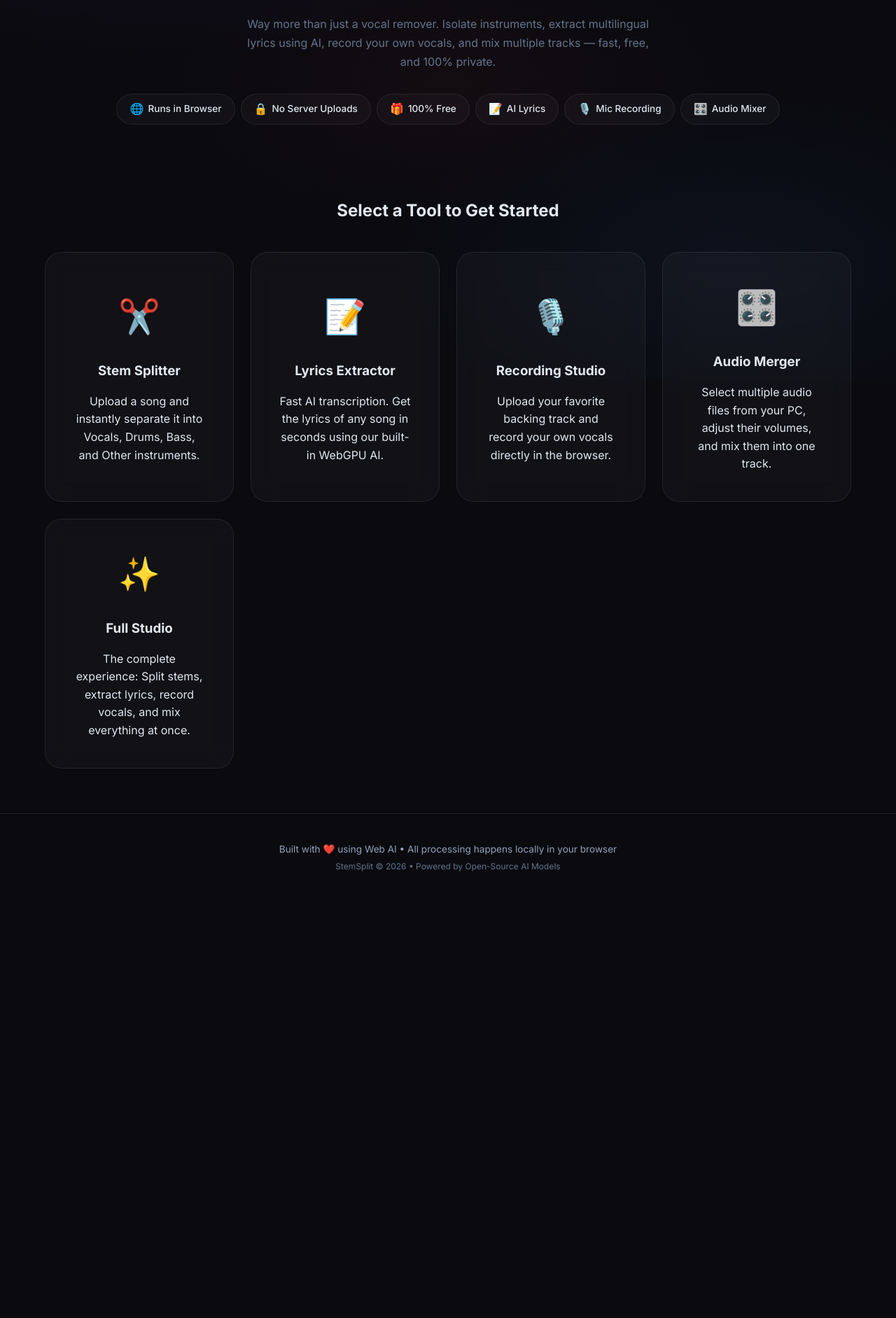
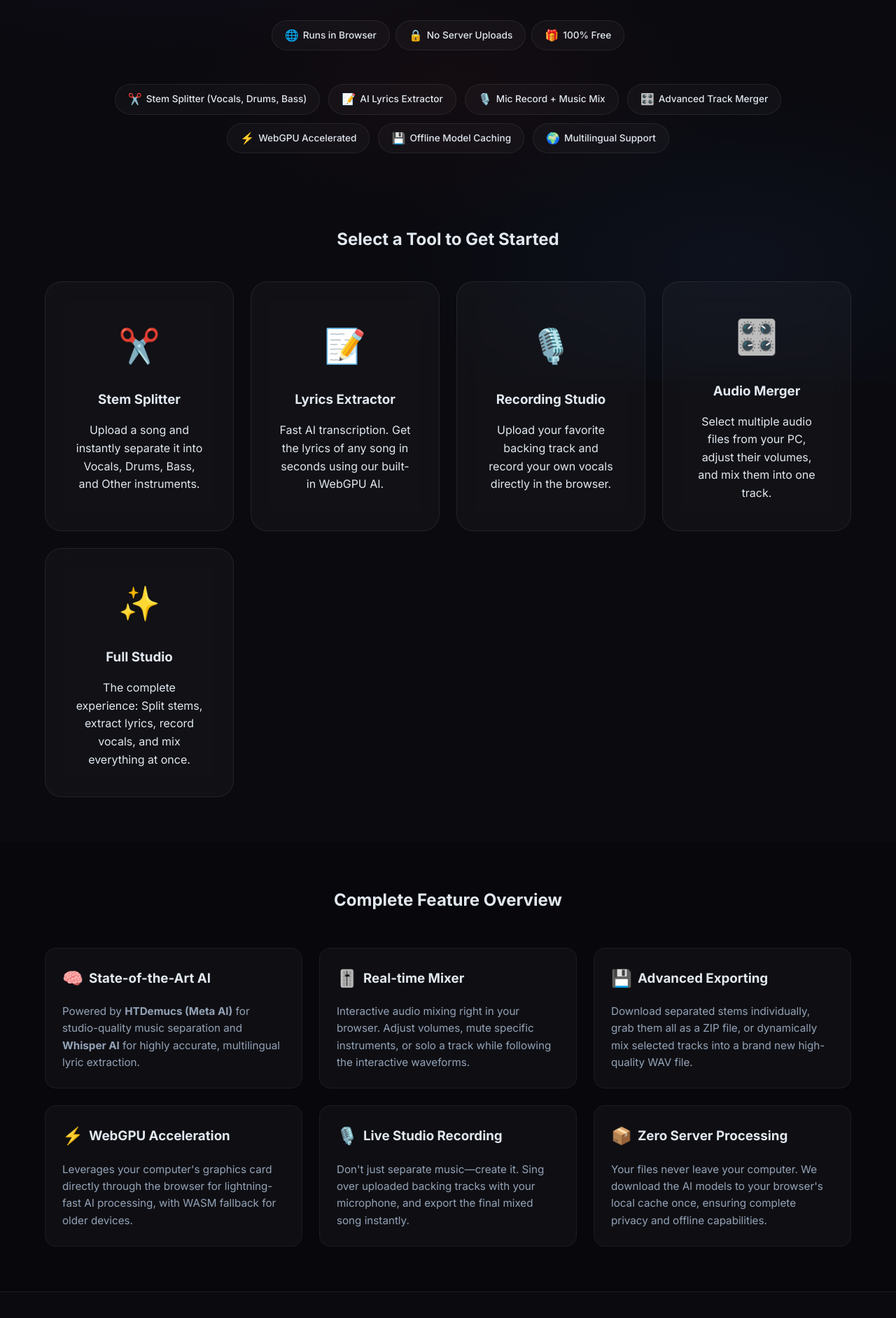
Before and after one commit to baybarse/StemSplitStudio, a website built with Vite: page index.html in a window 1280 px wide. Shown: the part 281-2164 px from the top of the page at 70% size. Before the commit the page ends 1569 px from the top, so only its background shows below. Built offline with nearby package versions, Linux system fonts and the light colour scheme; what demucs-web, onnxruntime-web would draw is missing.

Commit message:
docs: Expand homepage features and add detailed overview section

```diff
--- a/index.html
+++ b/index.html
@@ -33,16 +33,19 @@
           <span class="gradient-text">StemSplit Studio</span>
         </h1>
         <p class="hero-subtitle">Your Ultimate In-Browser Audio Production Hub</p>
-        <p class="hero-description">
-          Way more than just a vocal remover. Isolate instruments, extract multilingual lyrics using AI, record your own vocals, and mix multiple tracks — fast, free, and 100% private.
-        </p>
-        <div class="feature-badges">
+        <div class="feature-badges primary-features">
           <span class="feature-badge"><span class="badge-icon">🌐</span> Runs in Browser</span>
           <span class="feature-badge"><span class="badge-icon">🔒</span> No Server Uploads</span>
           <span class="feature-badge"><span class="badge-icon">🎁</span> 100% Free</span>
-          <span class="feature-badge"><span class="badge-icon">📝</span> AI Lyrics</span>
-          <span class="feature-badge"><span class="badge-icon">🎙️</span> Mic Recording</span>
-          <span class="feature-badge"><span class="badge-icon">🎛️</span> Audio Mixer</span>
+        </div>
+        <div class="feature-badges secondary-features" style="margin-top: 1.5rem; display: flex; flex-wrap: wrap; justify-content: center; gap: 0.75rem;">
+          <span class="feature-badge"><span class="badge-icon">✂️</span> Stem Splitter (Vocals, Drums, Bass)</span>
+          <span class="feature-badge"><span class="badge-icon">📝</span> AI Lyrics Extractor</span>
+          <span class="feature-badge"><span class="badge-icon">🎙️</span> Mic Record + Music Mix</span>
+          <span class="feature-badge"><span class="badge-icon">🎛️</span> Advanced Track Merger</span>
+          <span class="feature-badge"><span class="badge-icon">⚡</span> WebGPU Accelerated</span>
+          <span class="feature-badge"><span class="badge-icon">💾</span> Offline Model Caching</span>
+          <span class="feature-badge"><span class="badge-icon">🌍</span> Multilingual Support</span>
         </div>
       </div>
     </section>
@@ -77,6 +80,46 @@
             <h3>Full Studio</h3>
             <p>The complete experience: Split stems, extract lyrics, record vocals, and mix everything at once.</p>
           </div>
+        </div>
+      </div>
+    </section>
+
+    <!-- ===================== DETAILED FEATURES SECTION ===================== -->
+    <section id="features-section" style="padding: 4rem 0; background: rgba(0,0,0,0.2);">
+      <div class="container">
+        <h2 class="section-title" style="text-align: center; margin-bottom: 3rem;">Complete Feature Overview</h2>
+        <div class="dashboard-grid" style="grid-template-columns: repeat(auto-fit, minmax(300px, 1fr));">
+
+          <div class="feature-detail-card" style="padding: 1.5rem; background: rgba(255,255,255,0.03); border-radius: 1rem; border: 1px solid rgba(255,255,255,0.05);">
+            <h3 style="display: flex; align-items: center; gap: 0.5rem; margin-bottom: 1rem;"><span style="font-size: 1.5rem;">🧠</span> State-of-the-Art AI</h3>
+            <p style="color: var(--color-text-secondary); font-size: 0.95rem; line-height: 1.6;">Powered by <strong>HTDemucs (Meta AI)</strong> for studio-quality music separation and <strong>Whisper AI</strong> for highly accurate, multilingual lyric extraction.</p>
+          </div>
+
+          <div class="feature-detail-card" style="padding: 1.5rem; background: rgba(255,255,255,0.03); border-radius: 1rem; border: 1px solid rgba(255,255,255,0.05);">
+            <h3 style="display: flex; align-items: center; gap: 0.5rem; margin-bottom: 1rem;"><span style="font-size: 1.5rem;">🎚️</span> Real-time Mixer</h3>
+            <p style="color: var(--color-text-secondary); font-size: 0.95rem; line-height: 1.6;">Interactive audio mixing right in your browser. Adjust volumes, mute specific instruments, or solo a track while following the interactive waveforms.</p>
+          </div>
+
+          <div class="feature-detail-card" style="padding: 1.5rem; background: rgba(255,255,255,0.03); border-radius: 1rem; border: 1px solid rgba(255,255,255,0.05);">
+            <h3 style="display: flex; align-items: center; gap: 0.5rem; margin-bottom: 1rem;"><span style="font-size: 1.5rem;">💾</span> Advanced Exporting</h3>
+            <p style="color: var(--color-text-secondary); font-size: 0.95rem; line-height: 1.6;">Download separated stems individually, grab them all as a ZIP file, or dynamically mix selected tracks into a brand new high-quality WAV file.</p>
+          </div>
+
+          <div class="feature-detail-card" style="padding: 1.5rem; background: rgba(255,255,255,0.03); border-radius: 1rem; border: 1px solid rgba(255,255,255,0.05);">
+            <h3 style="display: flex; align-items: center; gap: 0.5rem; margin-bottom: 1rem;"><span style="font-size: 1.5rem;">⚡</span> WebGPU Acceleration</h3>
+            <p style="color: var(--color-text-secondary); font-size: 0.95rem; line-height: 1.6;">Leverages your computer's graphics card directly through the browser for lightning-fast AI processing, with WASM fallback for older devices.</p>
+          </div>
+
+          <div class="feature-detail-card" style="padding: 1.5rem; background: rgba(255,255,255,0.03); border-radius: 1rem; border: 1px solid rgba(255,255,255,0.05);">
+            <h3 style="display: flex; align-items: center; gap: 0.5rem; margin-bottom: 1rem;"><span style="font-size: 1.5rem;">🎙️</span> Live Studio Recording</h3>
+            <p style="color: var(--color-text-secondary); font-size: 0.95rem; line-height: 1.6;">Don't just separate music—create it. Sing over uploaded backing tracks with your microphone, and export the final mixed song instantly.</p>
+          </div>
+
+          <div class="feature-detail-card" style="padding: 1.5rem; background: rgba(255,255,255,0.03); border-radius: 1rem; border: 1px solid rgba(255,255,255,0.05);">
+            <h3 style="display: flex; align-items: center; gap: 0.5rem; margin-bottom: 1rem;"><span style="font-size: 1.5rem;">📦</span> Zero Server Processing</h3>
+            <p style="color: var(--color-text-secondary); font-size: 0.95rem; line-height: 1.6;">Your files never leave your computer. We download the AI models to your browser's local cache once, ensuring complete privacy and offline capabilities.</p>
+          </div>
+
         </div>
       </div>
     </section>
```
